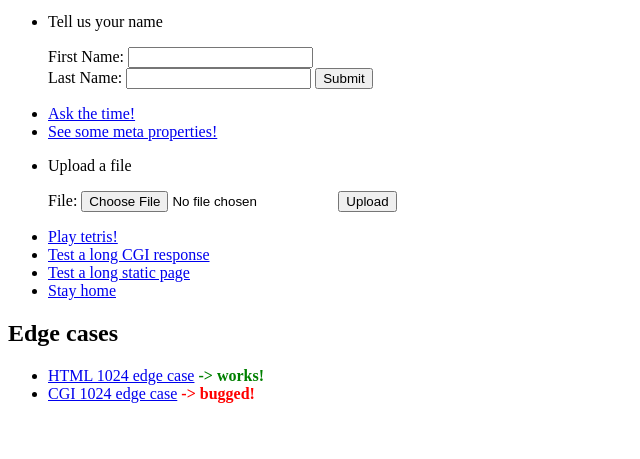
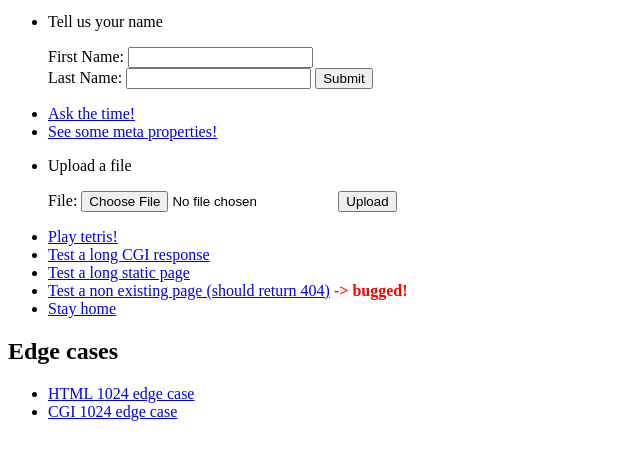
Before and after one commit to c-herrewijn/webserv, a plain HTML site: page var/www/index.html in a window 1280 px wide. Shown: the part 101-560 px from the top of the page, without its empty margins (0-640 px from the left). Drawn offline with Linux system fonts and the light colour scheme.

Commit message:
updated index page

```diff
--- a/var/www/index.html
+++ b/var/www/index.html
@@ -28,12 +28,13 @@
         <li><a href="/game/tetris.html">Play tetris!</a></li>
         <li><a href="/cgi-bin/long_response.cgi">Test a long CGI response</a></li>
         <li><a href="/long_static_page.html">Test a long static page</a></li>
+        <li><a href="/non_existing.html">Test a non existing page (should return 404)</a><span style="color:red; font-weight: bold;"> -> bugged!</span></li>
         <li><a href="/">Stay home</a></li>
     </ul>
     <h2>Edge cases</h2>
     <ul>
-        <li><a href="1024.html">HTML 1024 edge case</a><span style="color:green; font-weight: bold;"> -> works!</span></li>
-        <li><a href="/cgi-bin/cgi_1024.cgi">CGI 1024 edge case</a><span style="color:red; font-weight: bold;"> -> bugged!</span></li>
+        <li><a href="1024.html">HTML 1024 edge case</a></li>
+        <li><a href="/cgi-bin/cgi_1024.cgi">CGI 1024 edge case</a></li>
     </ul>
 </body>
 </html>
```
